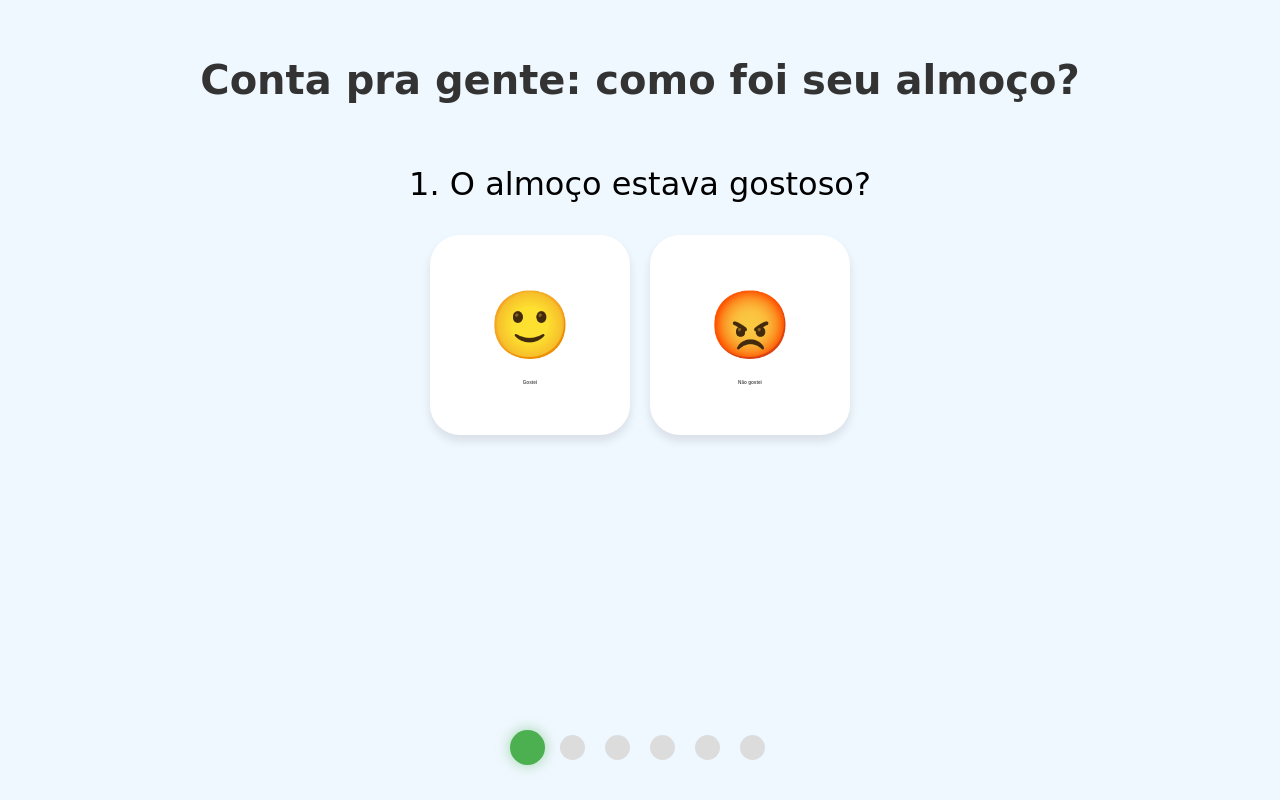
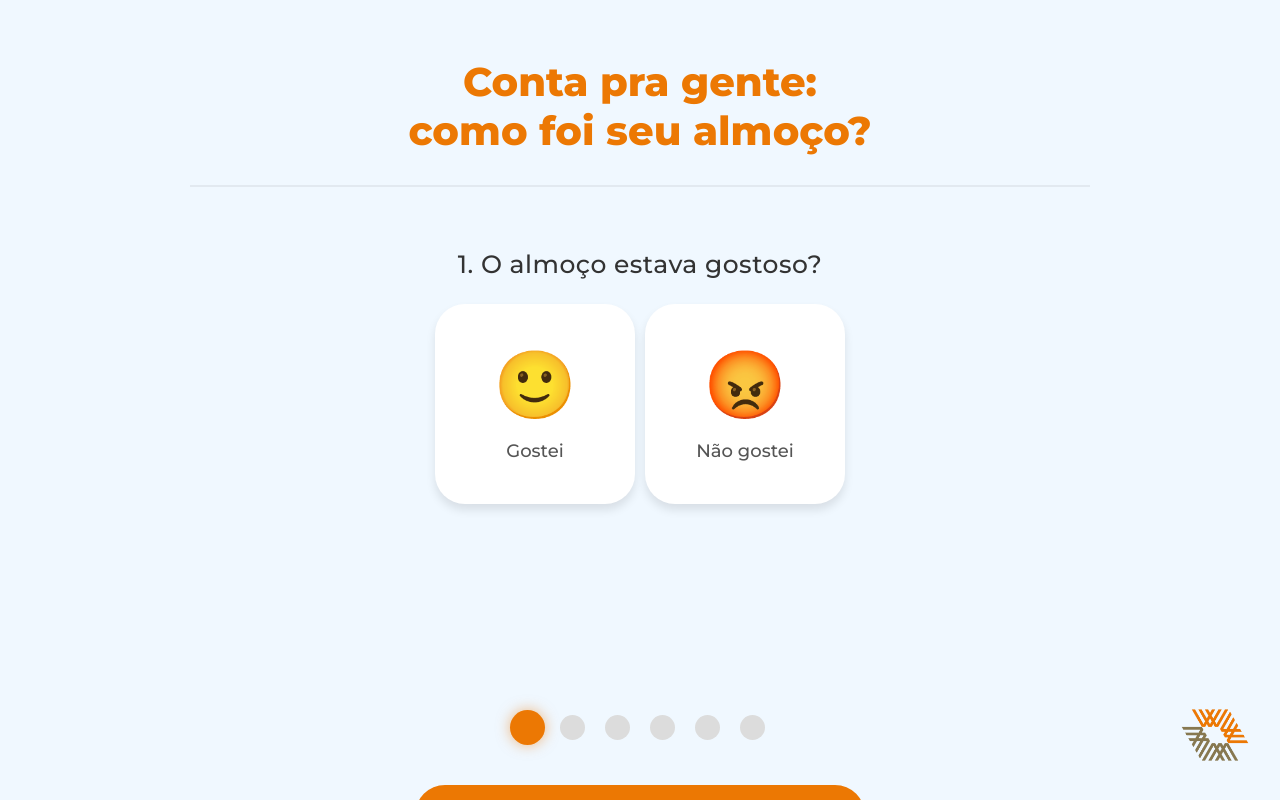
Before and after one commit to fdtschmitz/toten, a Flask app: page / in a window 1280 px wide. Run offline with Flask 3, Linux system fonts and the light colour scheme.

Commit message:
Ajuste da interface, navegação e cores.

```diff
--- a/templates/index.html
+++ b/templates/index.html
@@ -6,29 +6,52 @@
     <meta name="apple-mobile-web-app-capable" content="yes">
     <meta name="apple-mobile-web-app-status-bar-style" content="black-translucent">
     <title>Pesquisa de Satisfação</title>
+
+    <!-- Importando a fonte Montserrat (Medium 500 e Extrabold 800) -->
+    <link href="https://fonts.googleapis.com/css2?family=Montserrat:wght@500;800&display=swap" rel="stylesheet">
+
     <style>
         body {
-            font-family: 'Comic Sans MS', sans-serif;
+            font-family: 'Montserrat', sans-serif;
             text-align: center;
             background-color: #f0f8ff;
             margin: 0;
             padding: 20px;
-            padding-bottom: 80px; /* Espaço para a barra de progresso não sobrepor nada */
+            padding-bottom: 80px;
             touch-action: manipulation;
             user-select: none;
+            /* Para garantir que o artefato fique no fundo, sem scroll oculto */
+            overflow-x: hidden;
         }
 
-        h1 { color: #333; margin-top: 3%; font-size: 2.5em; }
+        /* Título */
+        h1 {
+            color: #ec7803;
+            font-weight: 800; /* Extrabold */
+            margin-top: 3%;
+            font-size: 2.5em;
+        }
 
-        .question { display: none; margin-top: 5%; font-size: 2em; }
+        /* Perguntas */
+        .question { display: none; margin-top: 5%; }
         .active { display: block; }
+
+        .question p {
+            font-weight: 500; /* Medium */
+            font-size: 25px; /* Tamanho 25 */
+            letter-spacing: 0.5px; /* Kerning visual */
+            color: #333;
+        }
 
         .options-container {
             display: flex;
             justify-content: center;
             flex-wrap: wrap;
-            gap: 20px;
-            margin-top: 30px;
+            gap: 10px; /* Reduzido de 20px para 10px */
+            margin-top: 15px; /* Reduzido de 30px para 15px */
+            max-width: 550px; /* Mantém o grid centralizado e compacto como na imagem */
+            margin-left: auto;
+            margin-right: auto;
         }
 
         .emoji-btn {
@@ -43,49 +66,68 @@
             border-radius: 30px;
             box-shadow: 0 6px 10px rgba(0,0,0,0.1);
             cursor: pointer;
-            transition: transform 0.2s;
+            transition: transform 0.2s, background-color 0.2s, border 0.2s;
+            border: 3px solid transparent; /* Evita pulo de tamanho na seleção */
         }
 
         .emoji-btn:active { transform: scale(0.9); background: #e0f0ff; }
 
+        /* Nova classe para marcar a resposta visualizada (Q1 a Q5) */
+        .emoji-btn.selected {
+            background-color: #ffeaa7;
+            transform: scale(0.95);
+            border: 3px solid #ec7803;
+        }
+
         .emoji { font-size: 5em; }
-        .label { font-size: 0.35em; font-weight: bold; margin-top: 15px; color: #555; }
+
+        /* Texto abaixo dos Emojis */
+        .label, .text-label {
+            font-family: 'Montserrat', sans-serif;
+            font-weight: 500; /* Medium */
+            font-size: 18px; /* Tamanho 18 */
+            margin-top: 15px;
+            color: #555;
+        }
 
         #q6 .emoji-btn { width: 140px; height: 140px; border-radius: 20px; }
         #q6 .emoji { font-size: 3.5em; }
-        #q6 .label { font-size: 0.4em; }
 
-        #thank-you { display: none; margin-top: 25%; font-size: 4em; color: #4CAF50; }
+        #thank-you { display: none; margin-top: 25%; font-size: 4em; color: #69b42d; font-weight: 800; }
 
-        /* Estilos da Barra de Progresso */
+        /* Estilos da Barra de Progresso (Dots) */
         #progress-bar {
             position: fixed;
-            bottom: 40px;
+            bottom: 60px;
             left: 0;
             width: 100%;
             display: flex;
             justify-content: center;
             gap: 20px;
+            z-index: 5;
         }
 
         .dot {
             width: 25px;
             height: 25px;
-            background-color: #dcdcdc;
+            background-color: #dcdcdc; /* Cinza para os futuros */
             border-radius: 50%;
             transition: background-color 0.4s, transform 0.4s;
         }
 
         .dot.active-dot {
-            background-color: #4CAF50;
+            background-color: #ec7803; /* Cor principal solicitada */
             transform: scale(1.4);
-            box-shadow: 0 0 10px rgba(76, 175, 80, 0.5);
+            box-shadow: 0 0 10px rgba(236, 120, 3, 0.5);
+            cursor: pointer;
         }
 
         .dot.completed-dot {
-            background-color: #8bc34a;
+            background-color: rgba(236, 120, 3, 0.3); /* Cor principal com 30% de Alpha */
+            cursor: pointer;
         }
 
+        /* Elementos da Q6 */
         article {
             position: relative;
             width: 140px;
@@ -123,54 +165,93 @@
         input[type=checkbox]:checked ~ div {
             background-color: #50bcf2;
         }
-        /* Estilo das opções de múltipla escolha */
+
         .option1 {
             cursor: pointer;
-            margin: 10px;
+            margin: 5px;
         }
 
         .option1 input[type="checkbox"] {
-            display: none; /* Esconde a caixinha padrão do checkbox */
+            display: none;
         }
+
         .checkbox-content {
-            display: inline-block;
+            display: inline-flex;
+            flex-direction: column;
+            align-items: center;
+            justify-content: center;
             width: 140px;
             height: 140px;
             background: white;
             border-radius: 20px;
             box-shadow: 0 4px 6px rgba(0,0,0,0.1);
-            padding: 15px;
+            padding: 5px;
             transition: transform 0.2s, background-color 0.2s;
         }
 
-        /* Quando o checkbox estiver marcado, muda a cor de fundo do item */
         .option1 input[type="checkbox"]:checked + .checkbox-content {
-            background-color: #ffeaa7; /* Um amarelo suave indicando seleção */
+            background-color: #ffeaa7;
             transform: scale(0.95);
             border: 3px solid #f39c12;
         }
 
         /* Botão de finalizar pesquisa */
         .submit-btn {
-            margin-top: 30px;
+            margin-top: 15px;
             padding: 15px 40px;
             font-size: 1.5em;
-            font-family: 'Comic Sans MS', sans-serif;
-            background-color: #4CAF50;
+            font-family: 'Montserrat', sans-serif;
+            font-weight: 800; /* Extrabold */
+            background-color: #69b42d; /* Verde solicitado */
             color: white;
             border: none;
-            border-radius: 30px;
+            border-radius: 9999px; /* Arredondado ao máximo */
             box-shadow: 0 6px 10px rgba(0,0,0,0.1);
             cursor: pointer;
         }
         .submit-btn:active {
             transform: scale(0.95);
         }
+
+        /* Artefato Retangular na Base (Somente metade visível) */
+        .base-artifact {
+            position: fixed;
+            bottom: -135px; /* Esconde 150px da altura total de 300px */
+            left: 50%;
+            transform: translateX(-50%);
+            width: 90%;
+            max-width: 450px;
+            height: 150px;
+            background-color: #ec7803; /* Fundo branco translúcido sutil */
+            border-radius: 30px; /* Bordas arredondadas */
+            z-index: -1; /* Fica atrás de todo o conteúdo */
+        }
+
+        /* Logo da Escola */
+        .school-logo {
+            position: fixed;
+            bottom: 30px;
+            right: 30px;
+            height: 70px; /* Ajuste conforme a proporção da sua imagem */
+            width: auto;
+            z-index: 10;
+        }
+
+        .linha-divisoria {
+            border: none; /* Remove o estilo 3D padrão dos navegadores */
+            border-top: 2px solid rgba(0, 0, 0, 0.06); /* Preto com apenas 6% de opacidade */
+            width: 85%; /* Define que a linha não encosta nas bordas da tela */
+            max-width: 900px; /* Limite máximo para telas grandes */
+            margin: 30px auto 10px auto; /* Centraliza e ajusta o espaço acima e abaixo */
+        }
+
     </style>
 </head>
 <body>
 
-    <h1>Conta pra gente: como foi seu almoço?</h1>
+    <h1>Conta pra gente:<br> como foi seu almoço?</h1>
+
+    <hr class="linha-divisoria">
 
     <div id="survey-container">
 
@@ -269,13 +349,18 @@
 
     <!-- Indicador de Progresso (Timeline) -->
     <div id="progress-bar">
-        <div class="dot active-dot" id="dot-1"></div>
-        <div class="dot" id="dot-2"></div>
-        <div class="dot" id="dot-3"></div>
-        <div class="dot" id="dot-4"></div>
-        <div class="dot" id="dot-5"></div>
-        <div class="dot" id="dot-6"></div>
+        <div class="dot active-dot" id="dot-1" onclick="jumpTo(1)"></div>
+        <div class="dot" id="dot-2" onclick="jumpTo(2)"></div>
+        <div class="dot" id="dot-3" onclick="jumpTo(3)"></div>
+        <div class="dot" id="dot-4" onclick="jumpTo(4)"></div>
+        <div class="dot" id="dot-5" onclick="jumpTo(5)"></div>
+        <div class="dot" id="dot-6" onclick="jumpTo(6)"></div>
     </div>
+
+    <!-- Elementos decorativos (Artefato e Logo) -->
+    <div class="base-artifact"></div>
+    <!-- Substitua 'seu_logo_aqui.png' pelo caminho real do logo da escola -->
+    <img src="/static/img/logo.png" alt="Logo da Escola" class="school-logo">
 
     <div id="thank-you">
         <p>Obrigado! 🥰</p>
@@ -283,28 +368,62 @@
 
     <script>
         let respostas = {};
-        let multiplaEscolha = [false, false, false, false, false, false];
-        // 0 - arroz ; 1 - carne ; 2 - frango ; 3 - peixe ; 4 - feijão ; 5 - salada ; 6 - macarrão
+        let currentActiveQ = 1;
+        let highestQuestionReached = 1;
 
-        function escolhas(opcao) {
-            multiplaEscolha[opcao] = !multiplaEscolha[opcao]; // alterna entre True e False
+        function atualizarVisualizacao(q) {
+            if (q < 6) {
+                let respostaSalva = respostas['q' + q];
+                let botoes = document.querySelectorAll('#q' + q + ' .emoji-btn');
+
+                botoes.forEach(b => b.classList.remove('selected'));
+
+                if (respostaSalva) {
+                    let botaoSelecionado = document.querySelector('#q' + q + ' .emoji-btn[data-value="' + respostaSalva + '"]');
+                    if (botaoSelecionado) {
+                        botaoSelecionado.classList.add('selected');
+                    }
+                }
+            }
         }
 
+        function jumpTo(targetQ) {
+            // Ignora o clique se tentar pular para uma pergunta que ainda não alcançou
+            if (targetQ > highestQuestionReached) return;
+
+            // Esconde a pergunta atual
+            document.getElementById('q' + currentActiveQ).classList.remove('active');
+
+            // Recalcula o status visual de todas as bolinhas
+            for (let i = 1; i <= 6; i++) {
+                let dot = document.getElementById('dot-' + i);
+                if (!dot) continue;
+
+                dot.classList.remove('active-dot', 'completed-dot');
+
+                if (i === targetQ) {
+                    dot.classList.add('active-dot'); // A bolinha clicada vira ativa
+                } else if (i < highestQuestionReached || respostas['q' + i]) {
+                    dot.classList.add('completed-dot'); // Bolinhas anteriores ficam completadas
+                }
+            }
+
+            // Atualiza visualmente se houver resposta salva antes de mostrar a tela
+            atualizarVisualizacao(targetQ);
+
+            // Mostra a nova pergunta escolhida
+            document.getElementById('q' + targetQ).classList.add('active');
+            currentActiveQ = targetQ; // Atualiza a variável de controle
+        }
 
         function nextQuestion(currentQ, resposta) {
+            // Salva a resposta
             respostas['q' + currentQ] = resposta;
 
-            // Oculta a pergunta atual
-            document.getElementById('q' + currentQ).classList.remove('active');
+            // Grava a marcação visual imediatamente
+            atualizarVisualizacao(currentQ);
 
-            // Atualiza a timeline: marca a atual como concluída
-            let currentDot = document.getElementById('dot-' + currentQ);
-            if (currentDot) {
-                currentDot.classList.remove('active-dot');
-                currentDot.classList.add('completed-dot');
-            }
-
-            // Lógica condicional da Pergunta 5
+            // Lógica condicional da Pergunta 5 (Pula direto para o fim)
             if (currentQ === 5 && resposta === 'gostei_de_todas') {
                 respostas['q6'] = 'nenhuma';
                 enviarDados();
@@ -312,43 +431,39 @@
             }
 
             let nextQ = currentQ + 1;
-            let nextElement = document.getElementById('q' + nextQ);
 
-            if (nextElement) {
-                // Mostra a próxima pergunta
-                nextElement.classList.add('active');
+            // Se não houver próxima pergunta, finaliza
+            if (!document.getElementById('q' + nextQ)) {
+                enviarDados();
+                return;
+            }
 
-                // Atualiza a timeline: marca a próxima como ativa
-                let nextDot = document.getElementById('dot-' + nextQ);
-                if (nextDot) {
-                    nextDot.classList.add('active-dot');
-                }
-            } else {
-                enviarDados();
+            // Atualiza a pergunta mais distante alcançada para liberar a bolinha correspondente
+            if (nextQ > highestQuestionReached) {
+                highestQuestionReached = nextQ;
             }
+
+            // Usa a função de pular para avançar para a próxima tela
+            jumpTo(nextQ);
         }
 
         function coletarEscolhasQ6() {
-            // Pega todos os checkboxes que pertencem à classe q6-checkbox E que estão marcados
             let checkboxes = document.querySelectorAll('.q6-checkbox:checked');
             let itensSelecionados = [];
 
-            // Adiciona o valor (ex: 'arroz', 'carne') de cada checkbox marcado na lista
             checkboxes.forEach(function(checkbox) {
                 itensSelecionados.push(checkbox.value);
             });
 
-            // Junta a lista em um único texto separado por vírgulas.
-            // Exemplo: se marcar arroz e feijão, vira a string "arroz, feijao"
             let respostaFinal = itensSelecionados.length > 0 ? itensSelecionados.join(', ') : 'nada_marcado';
-
-            // Envia a string consolidada para a função nextQuestion existente
             nextQuestion(6, respostaFinal);
         }
 
         function enviarDados() {
             document.querySelector('h1').style.display = 'none';
-            document.getElementById('progress-bar').style.display = 'none'; // Esconde a timeline no final
+            document.querySelector('.linha-divisoria').style.display = 'none';
+            document.getElementById('progress-bar').style.display = 'none';
+            document.getElementById('survey-container').style.display = 'none';
             document.getElementById('thank-you').style.display = 'block';
 
             fetch('/api/salvar_pesquisa', {
```
Also changed, not shown: other parts of templates/index.html (+19 -20 lines), static/img/logo.png (added), 1 other file.
